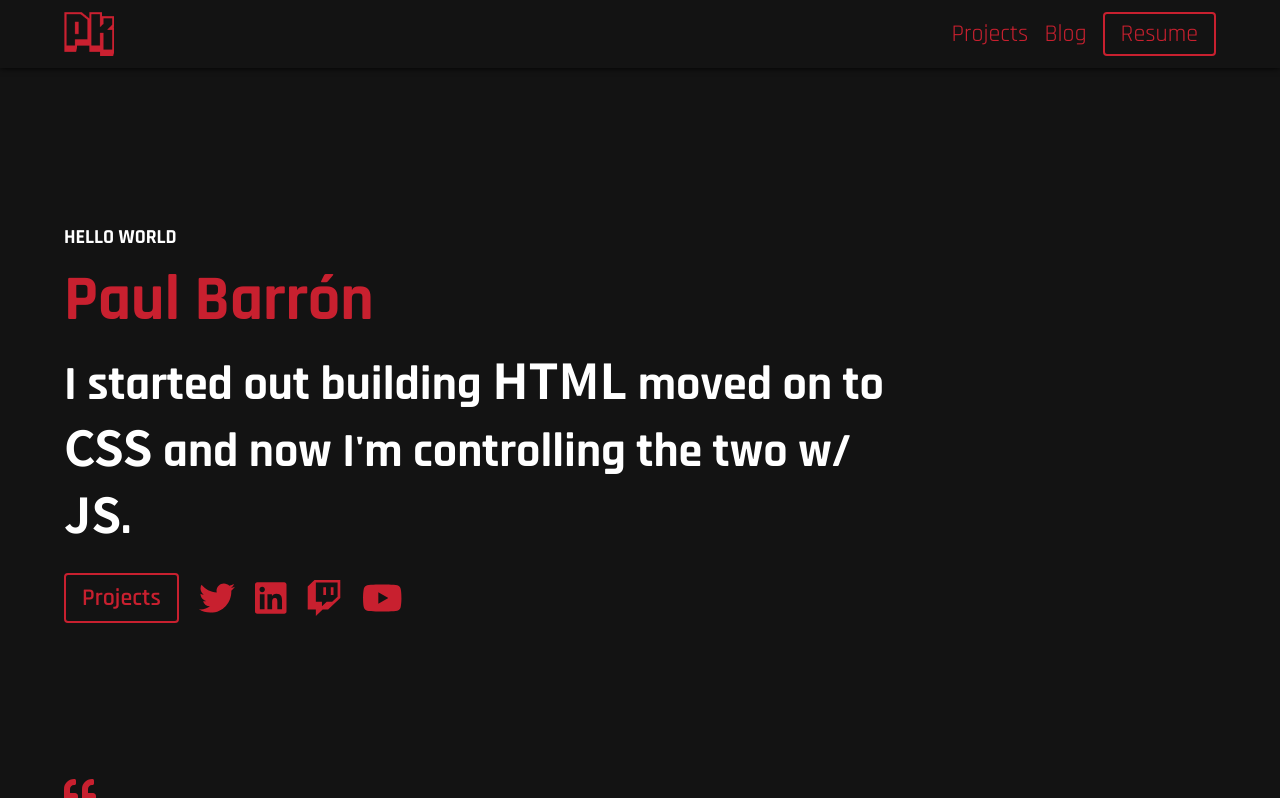
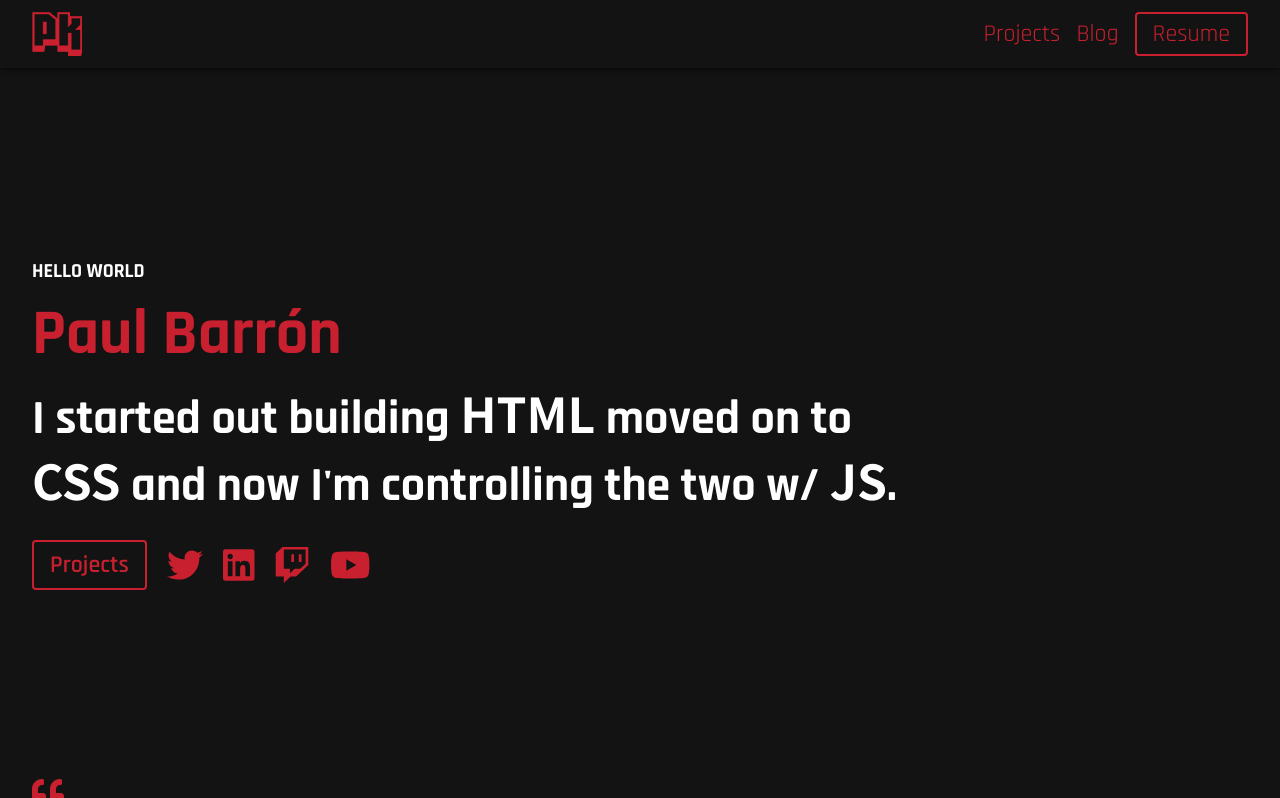
Before and after one commit to PudparK/pudpark-dev, a React (Create React App) app: page / in a window 1280 px wide. Shown: the top 798 px of the page. Built offline with nearby package versions, Linux system fonts and the light colour scheme.

Commit message:
Fixed LinkedIn link. Remember <Link/> is Only for inner domain paths.

```diff
--- a/src/index.css
+++ b/src/index.css
@@ -50,6 +50,13 @@ code {
   padding-right: 5%;
 }
 
+@media screen and (min-width: 768px) {
+  .pk-container {
+    padding-left: 2.5%;
+    padding-right: 2.5%;
+  }
+}
+
 @media screen and (min-width: 1024px) {
   .pk-container {
     max-width: 1280px;
--- a/src/page/home/Home.jsx
+++ b/src/page/home/Home.jsx
@@ -21,7 +21,7 @@ export default class Home extends React.Component {
             HELLO WORLD
           </h3>
           <h1 className="text-red text-5xl lg:text-6xl font-bold">Paul Barrón</h1>
-          <p className="lg:w-3/4 text-3xl lg:text-5xl font-black leading-tight">I started out building <span class="html font-regular">HTML</span> moved on to <span className="css">CSS</span> and now I'm controlling the two w/ <span className="javascript">JS</span>.</p>
+          <p className="lg:w-3/4 text-3xl lg:text-5xl font-black leading-tight">I started out building <span className="html font-regular">HTML</span> moved on to <span className="css">CSS</span> and now I'm controlling the two w/ <span className="javascript">JS</span>.</p>
 
           <div className="home-heading text-red leading-tight mt-6">
 
@@ -35,7 +35,7 @@ export default class Home extends React.Component {
                 </a>
               </li>
               <li>
-                <a href="www.linkedin.com/in/paul-barron">
+                <a href="https://www.linkedin.com/in/paul-barron">
                   <FontAwesomeIcon icon={faLinkedin} />
                 </a>
               </li>
```
